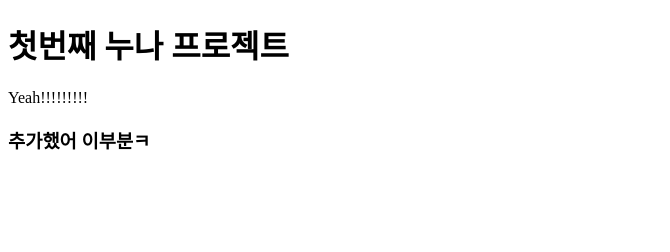
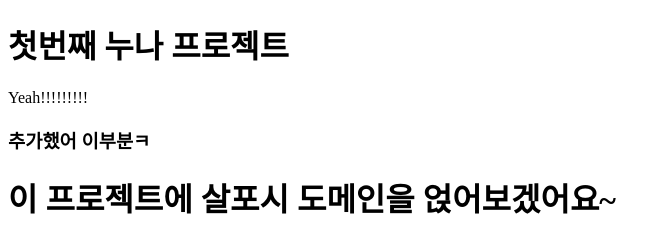
Before and after one commit to Gogumi33/first-noona-project, a plain HTML site: page index.html in a window 1280 px wide. Shown: the whole page, without its empty margins (0-670 px from the left). Drawn offline with Linux system fonts and the light colour scheme.

Commit message:
third commit

```diff
--- a/index.html
+++ b/index.html
@@ -11,5 +11,7 @@
     <h1>첫번째 누나 프로젝트</h1>
     <p>Yeah!!!!!!!!!</p>
     <h3>추가했어 이부분ㅋ</h3>
+
+    <h1>이 프로젝트에 살포시 도메인을 얹어보겠어요~</h1>
   </body>
 </html>
```
